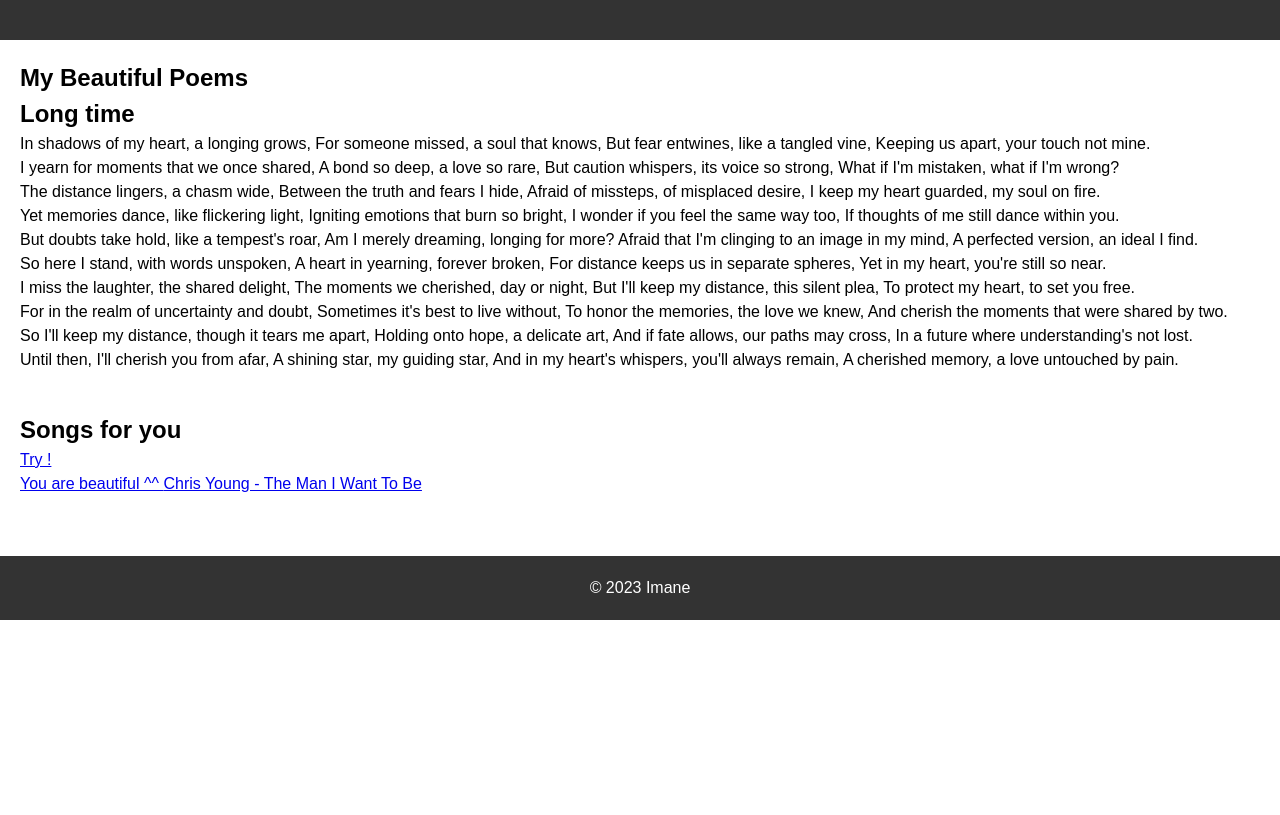
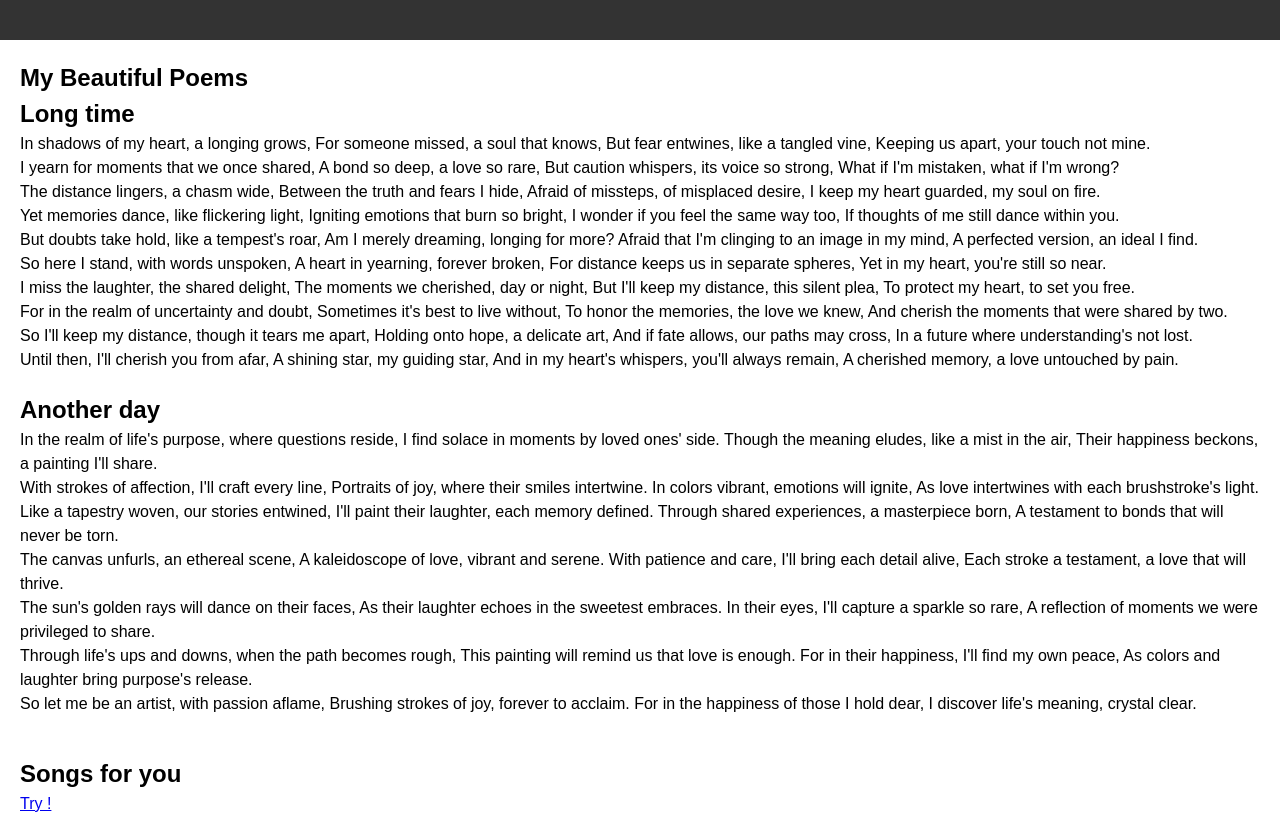
Before and after one commit to imandsw/stars, a plain HTML site: page index.html in a window 1280 px wide. Shown: the top 815 px of the page. Drawn offline with Linux system fonts and the light colour scheme.

Commit message:
Update index.html

```diff
--- a/index.html
+++ b/index.html
@@ -73,6 +73,49 @@ And in my heart's whispers, you'll always remain,
 A cherished memory, a love untouched by pain.
         </p>
       </div>
+      <div>
+        <h1> Another day </h1>
+        <p>
+          In the realm of life's purpose, where questions reside,
+          I find solace in moments by loved ones' side.
+          Though the meaning eludes, like a mist in the air,
+          Their happiness beckons, a painting I'll share.
+        </p>
+        <p>
+          With strokes of affection, I'll craft every line,
+          Portraits of joy, where their smiles intertwine.
+          In colors vibrant, emotions will ignite,
+          As love intertwines with each brushstroke's light.
+        </p>
+        <p>
+          Like a tapestry woven, our stories entwined,
+I'll paint their laughter, each memory defined.
+Through shared experiences, a masterpiece born,
+A testament to bonds that will never be torn.
+        </p>
+        <p>
+The canvas unfurls, an ethereal scene,
+A kaleidoscope of love, vibrant and serene.
+With patience and care, I'll bring each detail alive,
+Each stroke a testament, a love that will thrive.
+        </p>
+The sun's golden rays will dance on their faces,
+As their laughter echoes in the sweetest embraces.
+In their eyes, I'll capture a sparkle so rare,
+A reflection of moments we were privileged to share.
+      <p>
+Through life's ups and downs, when the path becomes rough,
+This painting will remind us that love is enough.
+For in their happiness, I'll find my own peace,
+As colors and laughter bring purpose's release.
+      </p>
+        <p>
+So let me be an artist, with passion aflame,
+Brushing strokes of joy, forever to acclaim.
+For in the happiness of those I hold dear,
+I discover life's meaning, crystal clear.
+        </p>
+      </div>
     </section>
 
     <section class="songs">
```
